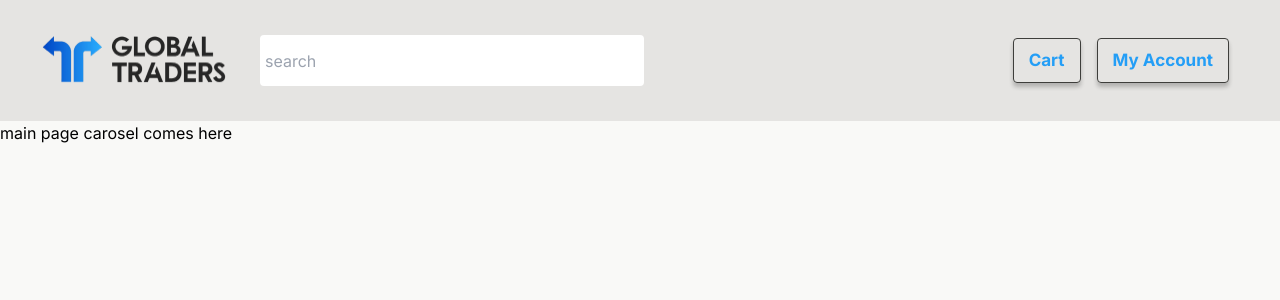
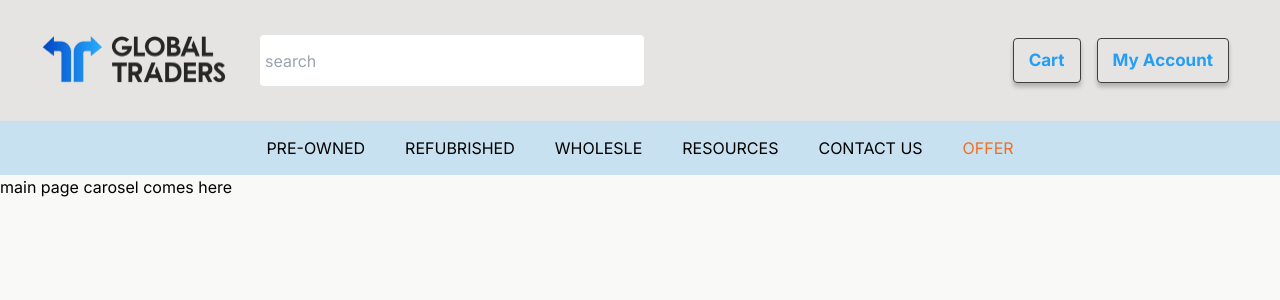
Before and after one commit to SEG-Antor/gt-front-end-next.js, a Next.js app: page / in a window 1280 px wide. Shown: the top 300 px of the page. Built offline with nearby package versions, Linux system fonts and the light colour scheme.

Commit message:
product done upto nav and header

```diff
--- a/components/HeaderComponent.js
+++ b/components/HeaderComponent.js
@@ -18,9 +18,15 @@ const HeaderComponent = () => {
 
       </HeaderDiv>
 
-      <nav>
+      <StyledNav>
+        <Link href="pre-owned">PRE-OWNED</Link>
+        <Link href="refubrished">REFUBRISHED</Link>
+        <Link href=" whole-sale">WHOLESLE</Link>
+        <Link href="resources">RESOURCES</Link>
+        <Link href="contact-us">CONTACT US</Link>
+        <Link href="offer">OFFER</Link>
+      </StyledNav>
 
-      </nav>
     </header>
   )
 }
@@ -62,6 +68,22 @@ const HeaderDiv = styled.div`
 
     box-shadow: 0 4px 4px 0 #00000038;
   }
+
+`
+
+const StyledNav = styled.nav`
+    background: rgba(0, 132, 214, 0.2);
+    padding: 15px;
+    display: flex;
+    justify-content: center;
+
+    a{
+      margin:0 20px;
+    }
+
+    a:last-child{
+      color: rgba(242, 110, 33, 1);
+    }
 `
 
 export default HeaderComponent
```
